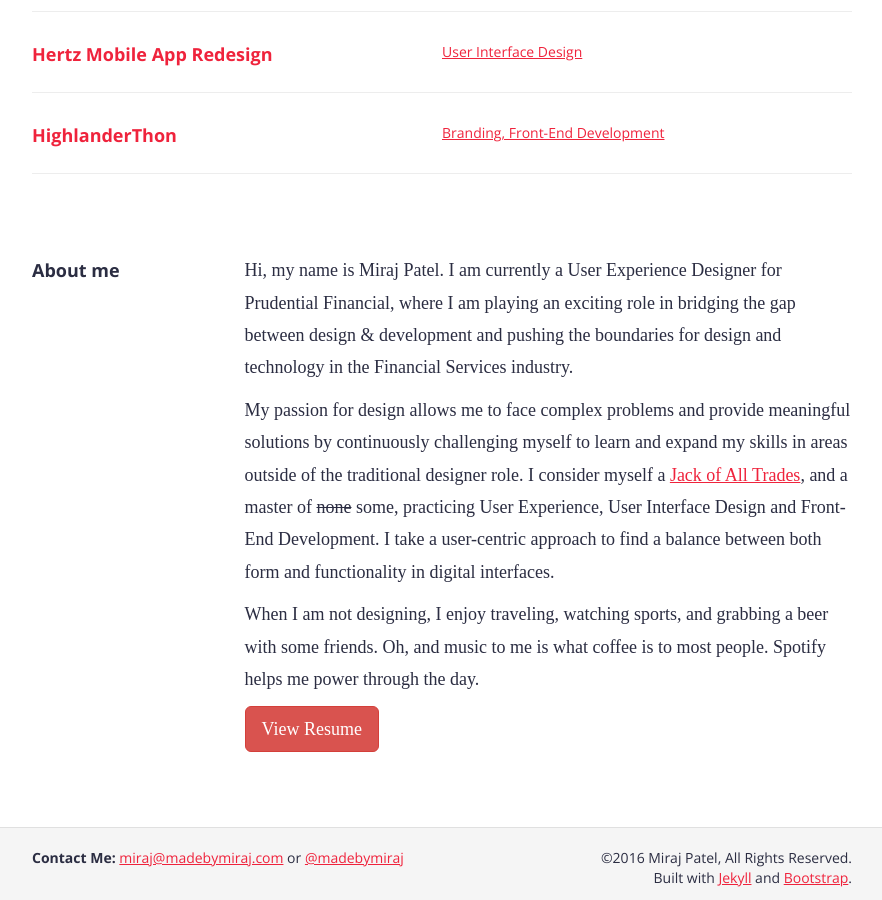
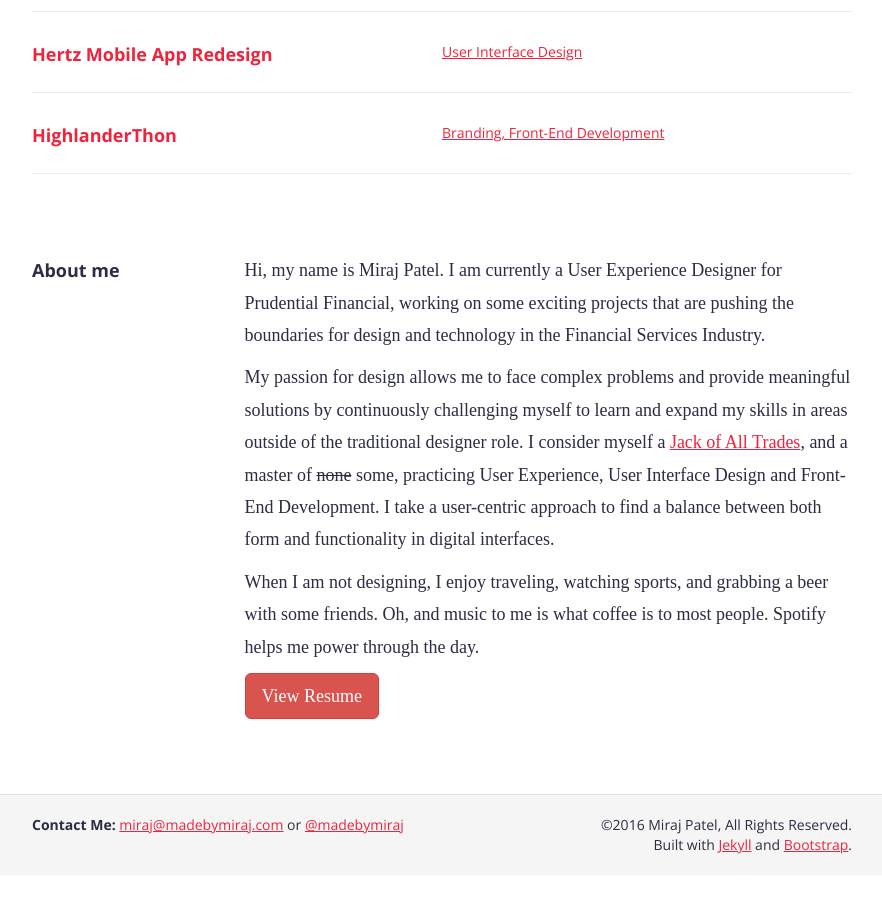
Before and after one commit to madebymiraj/Portfolio, a Jekyll site: the page index.html, which Jekyll copies as it is, in a window 1280 px wide and 900 px high, scrolled down 962 px. Shown: the whole window, without its empty margins (198-1080 px from the left). Built offline with Jekyll 4.4.1, drawn with Linux system fonts in a browser that asks for light colours; nearby versions of some CDN libraries; some web fonts are replaced; after the commit the page ends 1837 px from its top, so only the background shows below that.

Commit message:
Updated 'index.html' via CloudCannon

```diff
--- a/index.html
+++ b/index.html
@@ -91,7 +91,7 @@
 					<h3 class="title wow fadeInUp">About me</h3>
 				</div>
 				<div class="col-sm-9">
-					<p class="wow fadeInUp editable">Hi, my name is Miraj Patel. I am currently a User Experience Designer for Prudential Financial, where I am playing an exciting role in bridging the gap between design &amp; development and pushing the boundaries for design and technology in the Financial Services industry.</p>
+					<p class="wow fadeInUp editable">Hi, my name is Miraj Patel. I am currently a User Experience Designer for Prudential Financial, working on some exciting projects that are pushing the boundaries for design and technology in the Financial Services Industry.</p>
 					<p class="wow fadeInUp editable">My passion for design allows me to face complex problems and provide meaningful solutions by continuously challenging myself to learn and expand my skills in areas outside of the traditional designer role. I consider myself a <a href="https://medium.com/@vanschneider/what-being-a-jack-of-all-trades-really-means-5ad47e84d1f0" target="_blank">Jack of All Trades</a>, and a master of <strike>none</strike> some, practicing User Experience, User Interface Design and Front-End Development. I take a user-centric approach to find a balance between both form and functionality in digital interfaces.</p>
 					<p class="wow fadeInUp editable">When I am not designing, I enjoy traveling, watching sports, and grabbing a beer with some friends. Oh, and music to me is what coffee is to most people. Spotify helps me power through the day.</p><a href="http://madebymiraj.com/docs/mirajpatel-resume.pdf" target="_blank"><button class="btn btn-danger btn-lg" type="button">View Resume</button></a>
 				</div>
```
